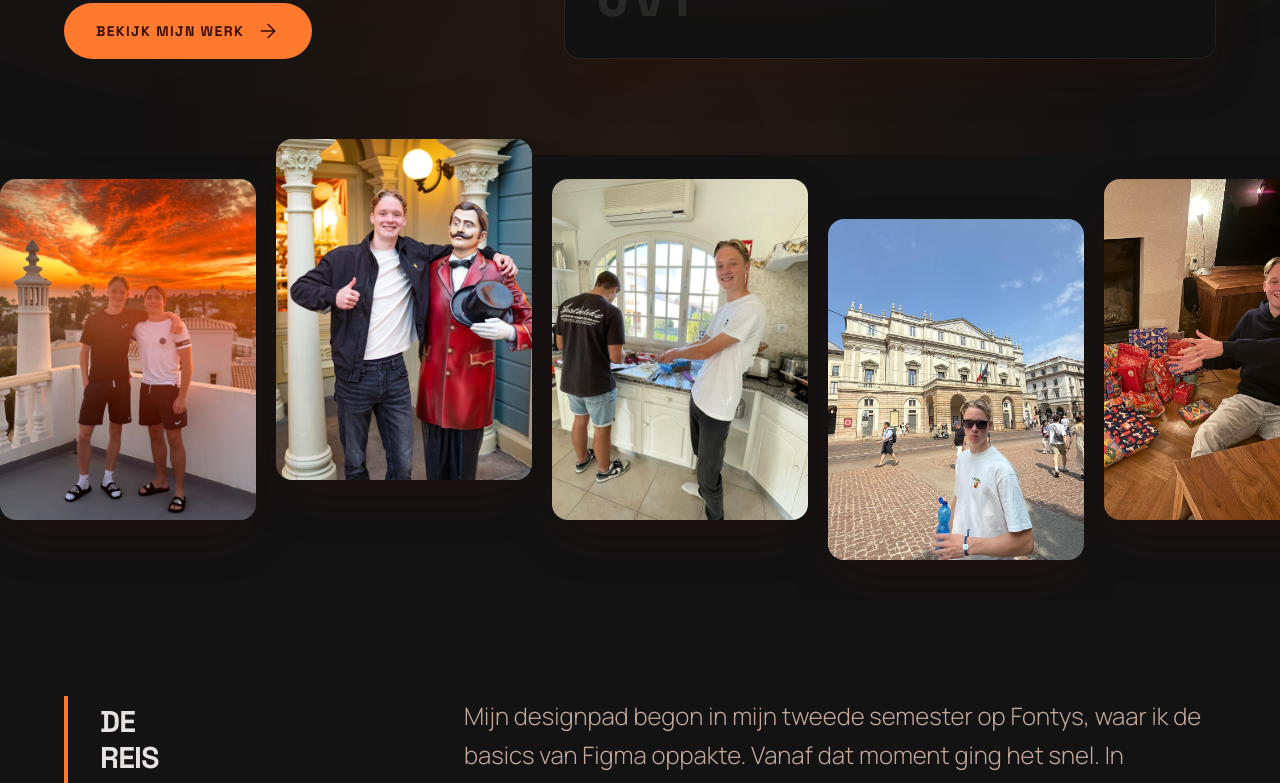
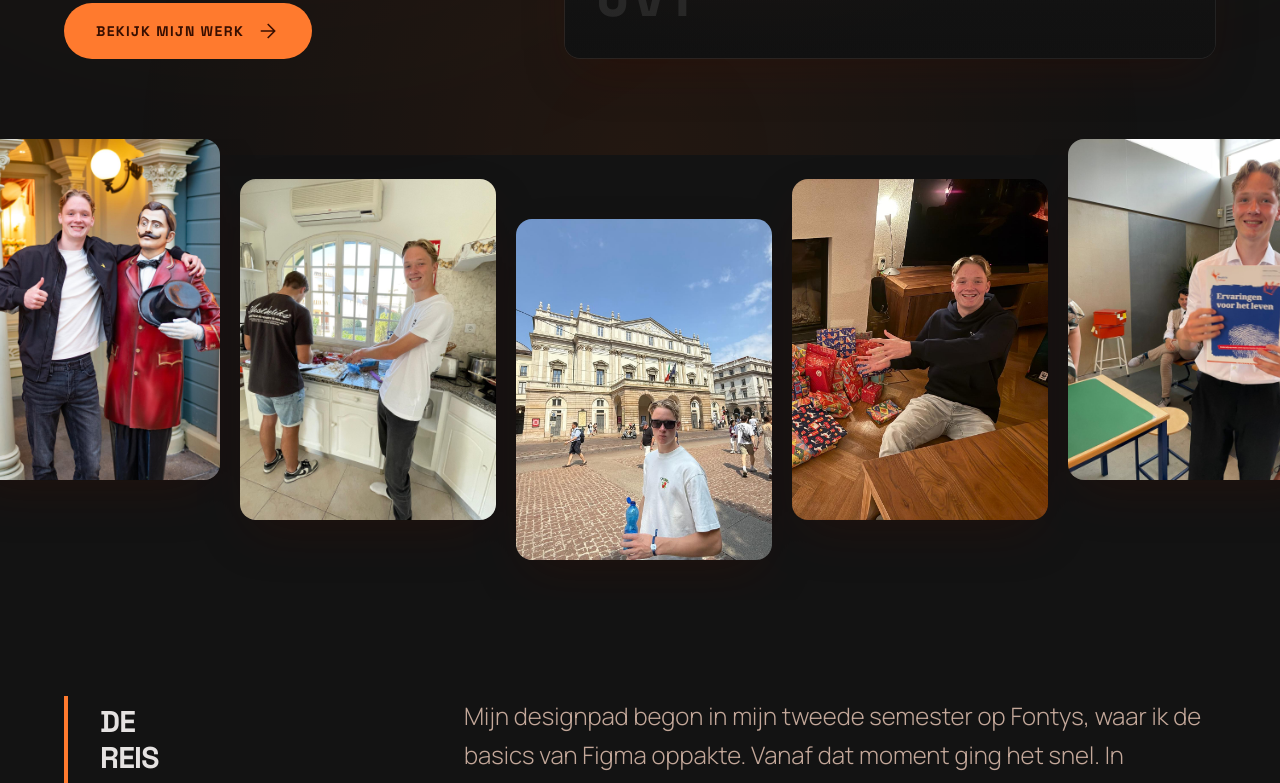
Before and after one commit to Jasper-van-Tilborg/showcaseportfoliosemester4, a Next.js app: page /about in a window 1280 px wide. Shown: the part 645-1428 px from the top of the page. Built offline with nearby package versions, Linux system fonts and the light colour scheme.

Commit message:
projectcards updated

```diff
--- a/app/about/page.tsx
+++ b/app/about/page.tsx
@@ -3,7 +3,7 @@
 import Image from "next/image";
 import Link from "next/link";
 import { useRef, useState, useCallback, useEffect } from "react";
-import { motion, AnimatePresence } from "framer-motion";
+import { motion, AnimatePresence, useMotionValue, useAnimationFrame } from "framer-motion";
 import Icon from "@/components/Icon";
 import FadeUp from "@/components/motion/FadeUp";
 import AboutHero from "@/components/motion/AboutHero";
@@ -61,11 +61,47 @@ export default function AboutPage() {
   const [activeTool, setActiveTool] = useState<string | null>(null);
   const [mobileActiveCard, setMobileActiveCard] = useState(0);
   const [isTouch, setIsTouch] = useState(false);
-  const carouselRef = useRef<HTMLDivElement>(null);
   const projectCarouselRef = useRef<HTMLDivElement>(null);
   const projectCarouselCleanup = useRef<(() => void) | null>(null);
   const projectHasDragged = useRef(false);
   const [projectsAtEnd, setProjectsAtEnd] = useState(false);
+
+  // Infinite photo carousel
+  const photoTrackRef = useRef<HTMLDivElement>(null);
+  const photoX = useMotionValue(0);
+  const photoIsDragging = useRef(false);
+  const photoDragStartX = useRef(0);
+  const photoDragStartMotionX = useRef(0);
+
+  useAnimationFrame((_, delta) => {
+    if (photoIsDragging.current) return;
+    const halfW = (photoTrackRef.current?.scrollWidth ?? 0) / 2;
+    if (halfW === 0) return;
+    let next = photoX.get() - delta * 0.04;
+    if (next < -halfW) next += halfW;
+    photoX.set(next);
+  });
+
+  function onPhotoPointerDown(e: React.PointerEvent<HTMLElement>) {
+    photoIsDragging.current = true;
+    photoDragStartX.current = e.clientX;
+    photoDragStartMotionX.current = photoX.get();
+    e.currentTarget.setPointerCapture(e.pointerId);
+    e.currentTarget.style.cursor = "grabbing";
+  }
+  function onPhotoPointerMove(e: React.PointerEvent<HTMLElement>) {
+    if (!photoIsDragging.current) return;
+    const halfW = (photoTrackRef.current?.scrollWidth ?? 0) / 2;
+    let next = photoDragStartMotionX.current + (e.clientX - photoDragStartX.current);
+    if (next > 0) next -= halfW;
+    if (next < -halfW) next += halfW;
+    photoX.set(next);
+  }
+  function onPhotoPointerUp(e: React.PointerEvent<HTMLElement>) {
+    photoIsDragging.current = false;
+    e.currentTarget.releasePointerCapture(e.pointerId);
+    e.currentTarget.style.cursor = "grab";
+  }
 
   useEffect(() => {
     setIsTouch(!window.matchMedia("(hover: hover) and (pointer: fine)").matches);
@@ -141,42 +177,23 @@ export default function AboutPage() {
       setMobileActiveCard(Math.round(el.scrollLeft / (el.scrollWidth / activeProjects.length)));
     }
   }
-  const dragState = useRef({ startX: 0, scrollLeft: 0 });
-
-  function onPointerDown(e: React.PointerEvent<HTMLDivElement>) {
-    const el = carouselRef.current;
-    if (!el) return;
-    dragState.current = { startX: e.clientX, scrollLeft: el.scrollLeft };
-    el.setPointerCapture(e.pointerId);
-    el.style.cursor = "grabbing";
-  }
-  function onPointerMove(e: React.PointerEvent<HTMLDivElement>) {
-    if (!carouselRef.current?.hasPointerCapture(e.pointerId)) return;
-    e.preventDefault();
-    carouselRef.current.scrollLeft = dragState.current.scrollLeft - (e.clientX - dragState.current.startX);
-  }
-  function onPointerUp(e: React.PointerEvent<HTMLDivElement>) {
-    const el = carouselRef.current;
-    if (!el) return;
-    el.releasePointerCapture(e.pointerId);
-    el.style.cursor = "grab";
-  }
 
   return (
     <main className="relative z-10 pt-32 pb-28 md:pb-20">
       <AboutHero />
 
       {/* ── Personal Photos ───────────────────────────────────── */}
-      <section className="mb-24 -mx-8 md:-mx-16">
-        <div
-          ref={carouselRef}
-          className="overflow-x-auto scrollbar-hide px-8 md:px-16 cursor-grab select-none"
-          style={{ msOverflowStyle: "none", scrollbarWidth: "none" } as React.CSSProperties}
-          onPointerDown={onPointerDown}
-          onPointerMove={onPointerMove}
-          onPointerUp={onPointerUp}
+      <section
+        className="mb-24 -mx-8 md:-mx-16 overflow-hidden cursor-grab select-none"
+        onPointerDown={onPhotoPointerDown}
+        onPointerMove={onPhotoPointerMove}
+        onPointerUp={onPhotoPointerUp}
       >
-          <div className="flex gap-3 md:gap-5 py-10" style={{ width: "max-content" }}>
+        <motion.div
+          ref={photoTrackRef}
+          style={{ x: photoX, width: "max-content" }}
+          className="flex gap-3 md:gap-5 py-10"
+        >
           {[
             { src: "/persoonlijkefotos/persoonlijkefoto6.jpeg",  position: "50% 50%",  offset: "" },
             { src: "/persoonlijkefotos/persoonlijkefoto2.jpeg",  position: "50% 50%",  offset: "-mt-10" },
@@ -186,8 +203,16 @@ export default function AboutPage() {
             { src: "/persoonlijkefotos/persoonlijkefoto7.jpeg",  position: "50% 50%",  offset: "-mt-10" },
             { src: "/persoonlijkefotos/persoonlijkefoto5.JPG",   position: "50% 50%",  offset: "mt-10" },
             { src: "/persoonlijkefotos/persoonlijkefoto12.jpeg", position: "75% 50%",  offset: "" },
+            { src: "/persoonlijkefotos/persoonlijkefoto6.jpeg",  position: "50% 50%",  offset: "" },
+            { src: "/persoonlijkefotos/persoonlijkefoto2.jpeg",  position: "50% 50%",  offset: "-mt-10" },
+            { src: "/persoonlijkefotos/persoonlijkefoto11.jpeg", position: "50% 50%",  offset: "" },
+            { src: "/persoonlijkefotos/persoonlijkefoto4.jpeg",  position: "50% 50%",  offset: "mt-10" },
+            { src: "/persoonlijkefotos/persoonlijkefoto1.jpeg",  position: "100% 50%", offset: "" },
+            { src: "/persoonlijkefotos/persoonlijkefoto7.jpeg",  position: "50% 50%",  offset: "-mt-10" },
+            { src: "/persoonlijkefotos/persoonlijkefoto5.JPG",   position: "50% 50%",  offset: "mt-10" },
+            { src: "/persoonlijkefotos/persoonlijkefoto12.jpeg", position: "75% 50%",  offset: "" },
           ].map((photo, i) => (
-              <FadeUp key={photo.src} delay={i * 0.07} className={`shrink-0 w-[65vw] md:w-[20vw] ${photo.offset}`}>
+            <div key={i} className={`shrink-0 w-[65vw] md:w-[20vw] ${photo.offset}`}>
               <div className="relative w-full aspect-[3/4] rounded-2xl overflow-hidden cinematic-shadow">
                 <Image
                   src={photo.src}
@@ -199,10 +224,9 @@ export default function AboutPage() {
                   draggable={false}
                 />
               </div>
-              </FadeUp>
+            </div>
           ))}
-          </div>
-        </div>
+        </motion.div>
       </section>
 
       {/* ── Journey ──────────────────────────────────────────── */}
@@ -346,7 +370,7 @@ export default function AboutPage() {
                             <Link
                               key={p.slug}
                               href={`/work/${p.slug}`}
-                              className={`group relative flex overflow-hidden bg-surface-container-low rounded-2xl shrink-0 w-[72vw] md:w-[calc(33vw-2.5rem)] aspect-video transition-all duration-500 ease-out md:grayscale md:hover:grayscale-0${isTouch && !isMobileActive ? " grayscale" : ""}`}
+                              className={`group relative flex overflow-hidden bg-surface-container-low rounded-2xl shrink-0 w-[72vw] md:w-[calc(33vw-2.5rem)] aspect-video transition-all duration-500 ease-out [&:not(:hover)]:grayscale${isTouch && !isMobileActive ? " grayscale" : ""}`}
                               onClick={(e) => { if (projectHasDragged.current) e.preventDefault(); }}
                               style={themeVars}
                             >
--- a/app/page.tsx
+++ b/app/page.tsx
@@ -109,7 +109,7 @@ export default function HomePage() {
               <FadeUp delay={0.05} className="md:col-span-8">
                 <Link
                   href={`/work/${featuredProjects[0].slug}`}
-                  className="group block transition-all duration-500 ease-out grayscale hover:grayscale-0"
+                  className="group block transition-all duration-500 ease-out [&:not(:hover)]:grayscale"
                   style={featuredProjects[0].theme ? ({
                     "--color-primary":            featuredProjects[0].theme.primary,
                     "--color-primary-container":  featuredProjects[0].theme.primaryContainer,
@@ -156,7 +156,7 @@ export default function HomePage() {
               <FadeUp delay={0.12} className="md:col-span-4">
                 <Link
                   href={`/work/${featuredProjects[1].slug}`}
-                  className="group block h-full transition-all duration-500 ease-out grayscale hover:grayscale-0"
+                  className="group block h-full transition-all duration-500 ease-out [&:not(:hover)]:grayscale"
                   style={featuredProjects[1].theme ? ({
                     "--color-primary":            featuredProjects[1].theme.primary,
                     "--color-primary-container":  featuredProjects[1].theme.primaryContainer,
@@ -203,7 +203,7 @@ export default function HomePage() {
               <FadeUp delay={0.08} className="md:col-span-12">
                 <Link
                   href={`/work/${featuredProjects[2].slug}`}
-                  className="group block transition-all duration-500 ease-out grayscale hover:grayscale-0"
+                  className="group block transition-all duration-500 ease-out [&:not(:hover)]:grayscale"
                 >
                   <div className="relative w-full aspect-video md:aspect-[21/9] glass-card rounded-3xl overflow-hidden border border-outline-variant/10 cinematic-shadow">
                     <div
--- a/components/motion/WorkGrid.tsx
+++ b/components/motion/WorkGrid.tsx
@@ -143,7 +143,7 @@ export default function WorkGrid({ projects }: { projects: Project[] }) {
                 <Link
                   href={`/work/${project.slug}`}
                   style={themeVars}
-                  className={`group relative flex overflow-hidden bg-surface-container-low rounded-2xl transition-all duration-500 ease-out grayscale hover:grayscale-0 ${
+                  className={`group relative flex overflow-hidden bg-surface-container-low rounded-2xl transition-all duration-500 ease-out [&:not(:hover)]:grayscale ${
                     isWide
                       ? "aspect-[4/5] md:aspect-[16/7] md:min-h-[320px]"
                       : "aspect-[4/5] md:aspect-video"
```
Lines whose indentation alone changed are shown as unchanged.
